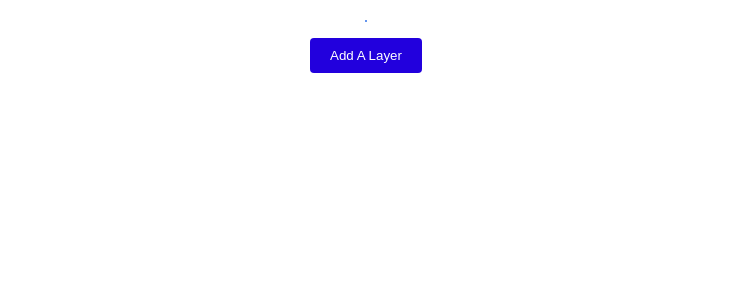
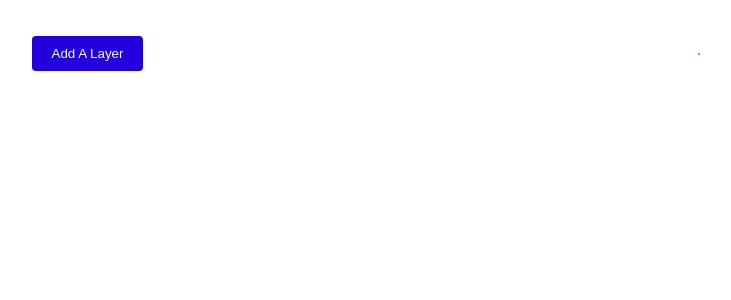
Before and after one commit to kevinjfaucher/Cake-Starter, a React (Vite) app: page / in a window 1280 px wide. Shown: the top 300 px of the page, without its empty margins (274-1005 px from the left). Built offline with nearby package versions, Linux system fonts and the light colour scheme.

Commit message:
first commit

```diff
--- a/src/components/Cake/styles/CakeLayer.css
+++ b/src/components/Cake/styles/CakeLayer.css
@@ -0,0 +1,6 @@
+.cake-layer {
+    border-top: 1px solid rgba(100, 100, 100, .3);
+    border-bottom: 2px solid rgba(100, 100, 100, .3);
+    border-radius: 6%;
+
+}
--- a/src/styles/App.css
+++ b/src/styles/App.css
@@ -1,6 +1,7 @@
 .app {
   display: flex;
-  flex-direction: column;
+  flex-direction: row-reverse;
+  justify-content: space-around;
   align-items: center;
   margin: 20px;
 }
```
